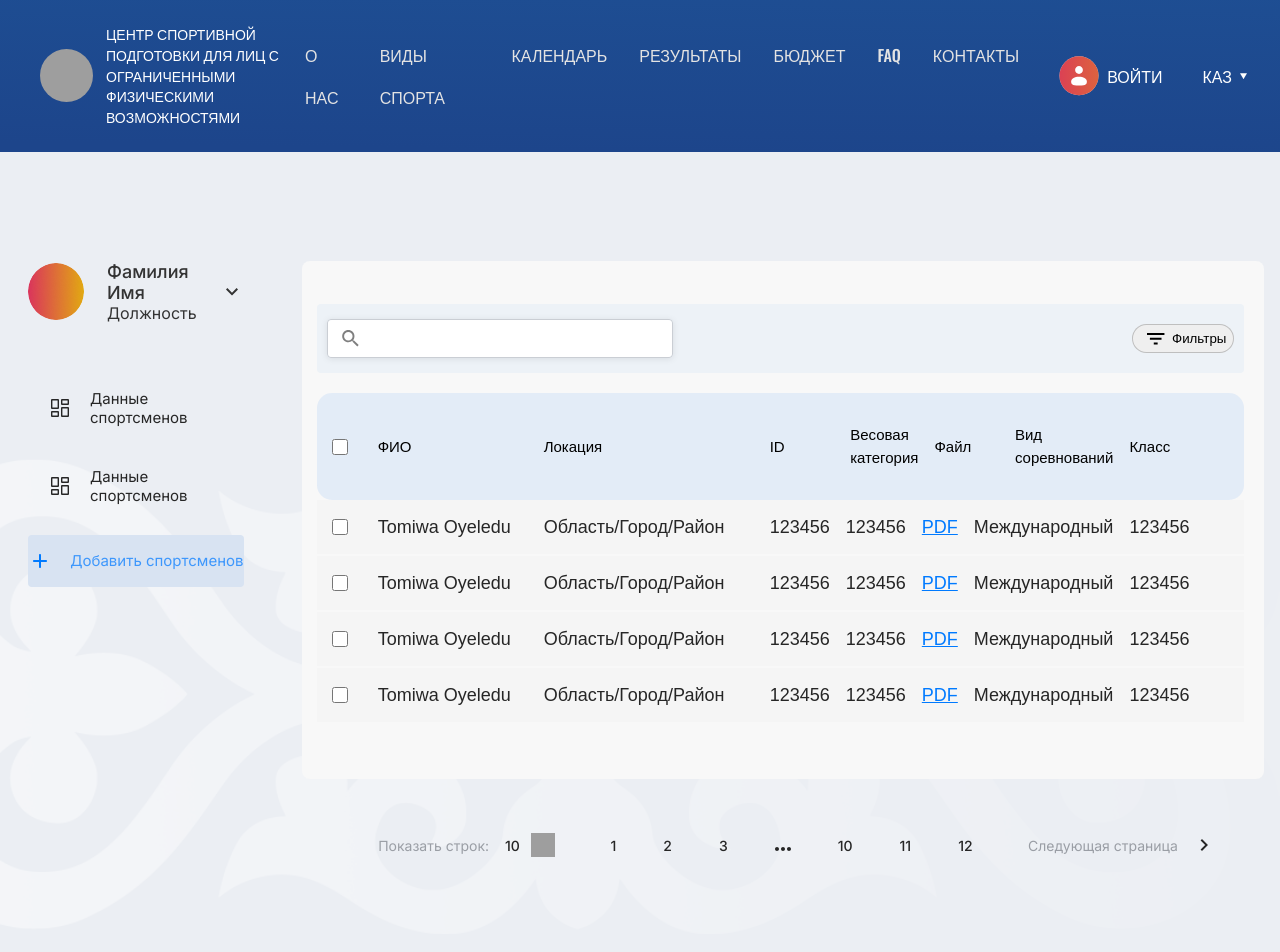
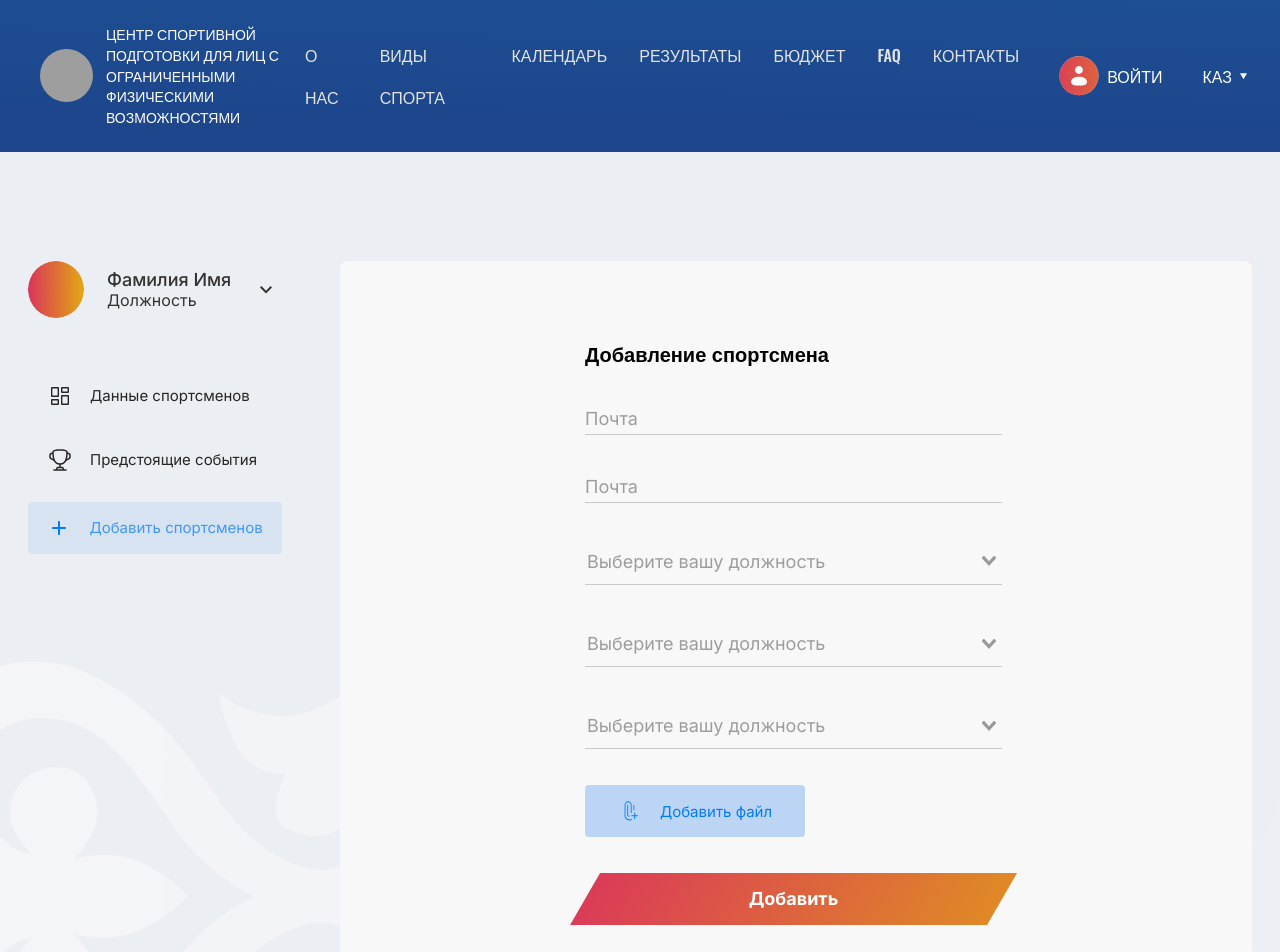
Before and after one commit to Khazae/Sport, a Vue app: page /personal-area in a window 1280 px wide. Shown: the top 952 px of the page. Built offline with nearby package versions, Linux system fonts and the light colour scheme; no server answers; grey boxes are pictures that could not be loaded.

Commit message:
update form

```diff
--- a/src/assets/styles/global.css
+++ b/src/assets/styles/global.css
@@ -1204,3 +1204,8 @@ a {
 .vs__dropdown-option {
   padding: 16px !important;
 }
+
+.personal_form .vs__dropdown-toggle {
+  border: none !important;
+  background-color: transparent !important;
+}
--- a/src/components/Button.vue
+++ b/src/components/Button.vue
@@ -1,11 +1,12 @@
 <template>
-  <button type="submit" class="link button">
-    <div class="link__text button_text"></div>
+  <button type="submit" class="link button" :class="className">
+    <div class="link__text button_text"><slot></slot></div>
   </button>
 </template>
 
 <script>
 export default {
+  props: ["className"],
   name: "ButtonComponent",
 };
 </script>
--- a/src/views/PersonalAreaView.vue
+++ b/src/views/PersonalAreaView.vue
@@ -31,22 +31,27 @@
               <li class="personal_aside_navigation_li">
                 <a href="#" class="personal_aside_navigation_link"
                   ><img
-                    src="../assets/dashboard.svg"
+                    src="../assets/cubok.svg"
                     class="personal_aside_navigation_link_img"
                     alt=""
                   />
-                  Данные спортсменов</a
+                  Предстоящие события</a
                 >
               </li>
             </ul>
           </div>
-          <button class="personal_aside_button">
-            <img src="../assets/plus.svg" alt="Plus" /> Добавить спортсменов
+          <button
+            class="personal_aside_button"
+            @click="toggleSportsman = !toggleSportsman"
+          >
+            <img src="../assets/plus.svg" alt="Plus" />
+            Добавить спортсменов
           </button>
         </div>
       </div>
       <div class="personal_right_block">
         <div class="table_wrapper">
+          <template v-if="toggleSportsman">
             <div class="table_filter_content">
               <div class="table_aside_input_content">
                 <img src="../assets/lcIcon.svg" alt="Search" />
@@ -124,6 +129,47 @@
                 <span class="tableCell"> 123456 </span>
               </div>
             </div>
+          </template>
+          <template v-else>
+            <div class="form_content personal_form">
+              <h2 class="form_content_title">Добавление спортсмена</h2>
+              <div class="form_group">
+                <input type="text" class="form_input" placeholder="Почта" />
+              </div>
+              <div class="form_group">
+                <input type="text" class="form_input" placeholder="Почта" />
+              </div>
+              <div class="form_group">
+                <v-select
+                  :options="ves"
+                  class="form_input"
+                  placeholder="Выберите вашу должность"
+                ></v-select>
+              </div>
+              <div class="form_group">
+                <v-select
+                  :options="vid"
+                  class="form_input"
+                  placeholder="Выберите вашу должность"
+                ></v-select>
+              </div>
+              <div class="form_group">
+                <v-select
+                  :options="clas"
+                  class="form_input"
+                  placeholder="Выберите вашу должность"
+                ></v-select>
+              </div>
+              <div class="form_group input_file_group">
+                <input type="file" class="form_file" />
+                <div class="input_file_content">
+                  <img src="../assets/formFile.svg" alt="" />
+                  Добавить файл
+                </div>
+              </div>
+              <Button class="button">Добавить</Button>
+            </div>
+          </template>
         </div>
         <div class="tablePagination">
           <div class="tablePaginationCount">
@@ -151,7 +197,18 @@
 </template>
 
 <script>
-export default {};
+import vSelect from "vue-select";
+import Button from "../components/Button.vue";
+import "vue-select/dist/vue-select.css";
+export default {
+  components: { vSelect, Button },
+  data() {
+    return {
+      options: ["Международный", "Республиканский"],
+      toggleSportsman: false,
+    };
+  },
+};
 </script>
 
 <style scoped>
@@ -514,4 +571,79 @@ input[type="checkbox"] {
   width: 16px;
   height: 16px;
 }
+
+.form_input {
+  width: 100%;
+  font-family: "Inter", sans-serif;
+  font-size: 18px;
+  font-weight: 400;
+  padding: 5px 0;
+  background-color: transparent;
+  border: none;
+  border-bottom: 1px solid rgba(201, 201, 201, 1);
+  outline: none;
+}
+
+.form_input::placeholder {
+  color: #9d9d9d;
+}
+
+.form_group {
+  margin-bottom: 36px;
+}
+
+.input_file_group {
+  width: 100%;
+  max-width: 220px;
+  height: 52px;
+  background-color: rgb(47 128 237 / 29%);
+  display: flex;
+  justify-content: center;
+  align-items: center;
+  position: relative;
+  border-radius: 4px;
+}
+
+.input_file_content {
+  display: flex;
+  align-items: center;
+  color: rgba(0, 122, 255, 1);
+  font-family: "Inter", sans-serif;
+  font-weight: 400;
+  font-size: 15px;
+}
+
+.input_file_content img {
+  width: 24px;
+  height: 24px;
+  margin-right: 18px;
+}
+
+.form_file {
+  position: absolute;
+  top: 0;
+  left: 0;
+  width: 100%;
+  height: 100%;
+  opacity: 0;
+  cursor: pointer;
+}
+
+.form_content {
+  width: 100%;
+  max-width: 417px;
+  margin: 0 auto;
+}
+
+.form_content_title {
+  font-family: "Work Sans", sans-serif;
+  font-weight: 700;
+  font-size: 20px;
+  padding-top: 40px;
+  padding-bottom: 36px;
+}
+
+.button {
+  width: 100%;
+}
 </style>
```
Also changed, not shown: src/assets/cubok.svg (added), src/assets/formFile.svg (added). Lines whose indentation alone changed are shown as unchanged.
